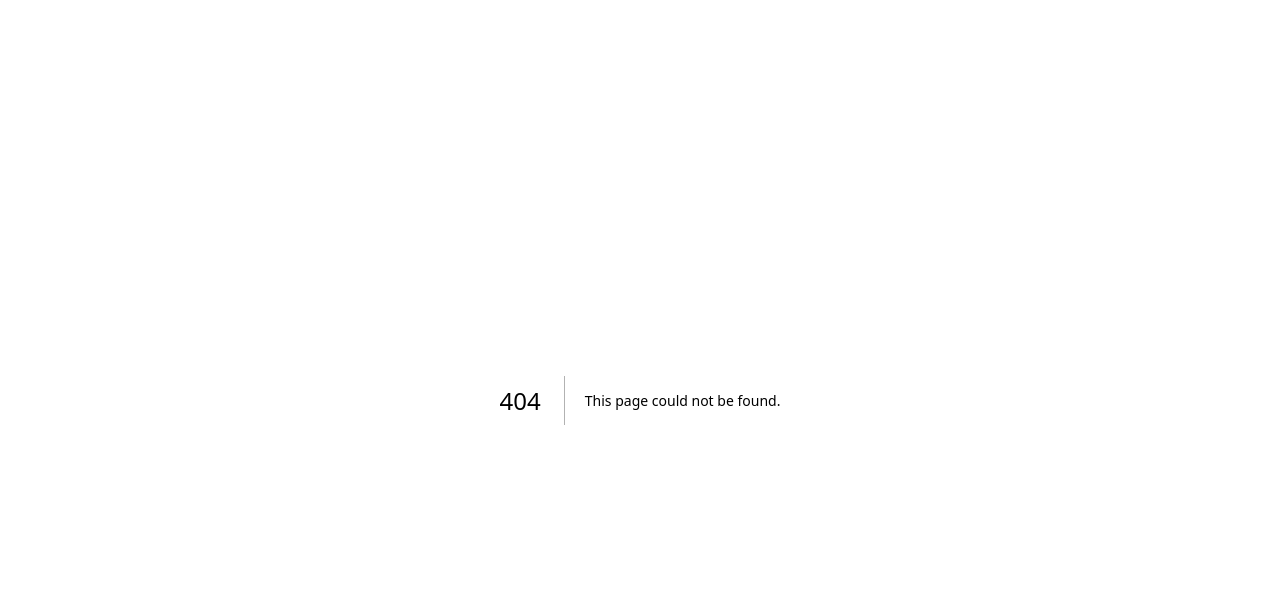
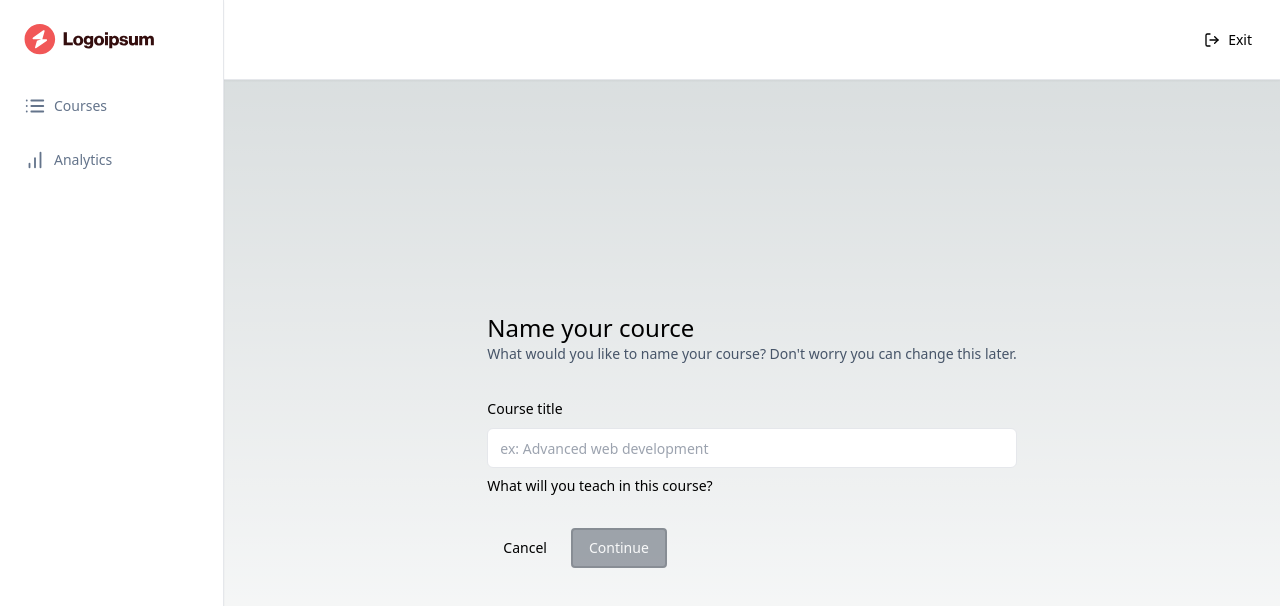
Before and after one commit to DACSN-VAA/lms-tutorial, a Next.js app: page /teacher/create in a window 1280 px wide. Before the commit this address had no page. Shown: the top 606 px of the page. Built offline with nearby package versions, Linux system fonts and the light colour scheme.

Commit message:
The forty 1.42

```diff
--- a/app/(dashboard)/(routes)/search/page.tsx
+++ b/app/(dashboard)/(routes)/search/page.tsx
@@ -1,7 +1,7 @@
 const SearchPage = () => {
   return (
     <div>
-      <h1>Search Page</h1>
+      <h1>Search page</h1>
     </div>
   );
 };
--- /dev/null
+++ b/app/(dashboard)/(routes)/teacher/analytics/page.tsx
@@ -0,0 +1,5 @@
+const AnalyticsPage = () => {
+  return <div>Analytics page</div>;
+};
+
+export default AnalyticsPage;
--- a/app/(dashboard)/(routes)/teacher/courses/page.tsx
+++ b/app/(dashboard)/(routes)/teacher/courses/page.tsx
@@ -1,4 +1,15 @@
+import { Button } from "@/components/ui/button";
+import Link from "next/link";
+
 const CoursesPage = () => {
-  return <div>Courses page!</div>;
+  return (
+    <div className="p-6">
+      <Link href="/teacher/create">
+        <Button className="border-2 border-gray-800 text-white bg-gray-700 hover:bg-gray-900 px-4 py-2 rounded">
+          New Course
+        </Button>
+      </Link>
+    </div>
+  );
 };
 export default CoursesPage;
--- /dev/null
+++ b/app/(dashboard)/(routes)/teacher/create/page.tsx
@@ -0,0 +1,99 @@
+"use client";
+import * as z from "zod";
+import axios from "axios";
+import { zodResolver } from "@hookform/resolvers/zod";
+import { useForm } from "react-hook-form";
+import { useRouter } from "next/navigation";
+
+import { Button } from "@/components/ui/button";
+import { Input } from "@/components/ui/input";
+
+import {
+  Form,
+  FormControl,
+  FormDescription,
+  FormField,
+  FormLabel,
+  FormMessage,
+  FormItem,
+} from "@/components/ui/form";
+import Link from "next/link";
+
+const fromSchema = z.object({
+  title: z.string().min(1, {
+    message: "Title is required",
+  }),
+});
+const CreatePage = () => {
+  const router = useRouter();
+  const form = useForm<z.infer<typeof fromSchema>>({
+    resolver: zodResolver(fromSchema),
+    defaultValues: {
+      title: "",
+    },
+  });
+  const { isSubmitting, isValid } = form.formState;
+  const onSubmit = async (values: z.infer<typeof fromSchema>) => {
+    try {
+      const response = await axios.post("/api/course", values);
+      router.push(`/teacher/courses/${response.data.id}`);
+    } catch {
+      console.log("Something went wrong");
+    }
+  };
+
+  return (
+    <div className="max-w-5xl mx-auto flex md:items-center md:justify-center h-full p-6">
+      <div>
+        <h1 className="text-2xl">Name your cource</h1>
+        <p className="text-sm text-slate-600">
+          What would you like to name your course? Don't worry you can change
+          this later.
+        </p>
+        <Form {...form}>
+          <form
+            onSubmit={form.handleSubmit(onSubmit)}
+            className="space-y-8 mt-8"
+          >
+            <FormField
+              control={form.control}
+              name="title"
+              render={({ field }) => (
+                <FormItem>
+                  <FormLabel>Course title</FormLabel>
+                  <FormControl>
+                    <Input
+                      disabled={isSubmitting}
+                      placeholder="ex: Advanced web development"
+                      {...field}
+                    />
+                  </FormControl>
+                  <FormDescription>
+                    What will you teach in this course?
+                  </FormDescription>
+                  <FormMessage />
+                </FormItem>
+              )}
+            />
+            <div className="flex items-center gap-x-2">
+              <Link href="/">
+                <Button type="button" variant="ghost">
+                  Cancel
+                </Button>
+              </Link>
+              <Button
+                type="submit"
+                disabled={!isValid || isSubmitting}
+                className="border-2 border-gray-800 text-white bg-gray-600 hover:bg-gray-900 px-4 py-2 rounded"
+              >
+                Continue
+              </Button>
+            </div>
+          </form>
+        </Form>
+      </div>
+    </div>
+  );
+};
+
+export default CreatePage;
--- a/app/(dashboard)/_components/sidebar-routes.tsx
+++ b/app/(dashboard)/_components/sidebar-routes.tsx
@@ -1,7 +1,8 @@
 "use client";
 
-import { Compass, Layout } from "lucide-react";
+import { BarChart, Compass, Layout, List } from "lucide-react";
 import { SidebarItem } from "./sidebar-item";
+import { usePathname } from "next/navigation";
 
 const guestRoutes = [
   {
@@ -15,8 +16,26 @@
     href: "/search",
   },
 ];
+
+const teacherRoutes = [
+  {
+    icon: List,
+    label: "Courses",
+    href: "/teacher/courses",
+  },
+  {
+    icon: BarChart,
+    label: "Analytics",
+    href: "/teacher/analytics",
+  },
+];
+
 export const SidebarRoutes = () => {
-  const routes = guestRoutes;
+  const pathname = usePathname();
+
+  const isTeacherPage = pathname?.includes("/teacher");
+
+  const routes = isTeacherPage ? teacherRoutes : guestRoutes;
   return (
     <div className=" flex flex-col w-full">
       {routes.map((route) => (
--- a/app/(dashboard)/layout.tsx
+++ b/app/(dashboard)/layout.tsx
@@ -8,9 +8,9 @@
         <Navbar />
       </div>
       <div className="hidden md:flex h-full w-56 flex-col fixed insert-y-0 z-50">
-        <Sidebar />d
+        <Sidebar />
       </div>
-      <main className="md:pl-56 h-full">{children}</main>
+      <main className="md:pl-56 pt-[80px] h-full">{children}</main>
     </div>
   );
 };
--- a/components/navbar-routes.tsx
+++ b/components/navbar-routes.tsx
@@ -1,7 +1,7 @@
 "use client";
 
 import { UserButton } from "@clerk/nextjs";
-import { usePathname, useRouter } from "next/navigation";
+import { usePathname } from "next/navigation";
 import { Button } from "@/components/ui/button";
 import Link from "next/link";
 
@@ -9,17 +9,18 @@
 
 export const NavbarRoutes = () => {
   const pathname = usePathname();
-  const router = useRouter();
 
   const isTeacherPage = pathname?.startsWith("/teacher");
   const isPlayerPage = pathname?.includes("/chapter");
   return (
     <div className="flex gap-x-2 ml-auto">
       {isTeacherPage || isPlayerPage ? (
-        <Button size="sm" variant="ghost">
-          <LogOut className="h-4 w-4 mr-2" />
-          Exit
-        </Button>
+        <Link href="/">
+          <Button size="sm" variant="ghost">
+            <LogOut className="h-4 w-4 mr-2" />
+            Exit
+          </Button>
+        </Link>
       ) : (
         <Link href="/teacher/courses">
           <Button size="sm" variant="outline">
--- /dev/null
+++ b/components/ui/form.tsx
@@ -0,0 +1,176 @@
+import * as React from "react"
+import * as LabelPrimitive from "@radix-ui/react-label"
+import { Slot } from "@radix-ui/react-slot"
+import {
+  Controller,
+  ControllerProps,
+  FieldPath,
+  FieldValues,
+  FormProvider,
+  useFormContext,
+} from "react-hook-form"
+
+import { cn } from "@/lib/utils"
+import { Label } from "@/components/ui/label"
+
+const Form = FormProvider
+
+type FormFieldContextValue<
+  TFieldValues extends FieldValues = FieldValues,
+  TName extends FieldPath<TFieldValues> = FieldPath<TFieldValues>
+> = {
+  name: TName
+}
+
+const FormFieldContext = React.createContext<FormFieldContextValue>(
+  {} as FormFieldContextValue
+)
+
+const FormField = <
+  TFieldValues extends FieldValues = FieldValues,
+  TName extends FieldPath<TFieldValues> = FieldPath<TFieldValues>
+>({
+  ...props
+}: ControllerProps<TFieldValues, TName>) => {
+  return (
+    <FormFieldContext.Provider value={{ name: props.name }}>
+      <Controller {...props} />
+    </FormFieldContext.Provider>
+  )
+}
+
+const useFormField = () => {
+  const fieldContext = React.useContext(FormFieldContext)
+  const itemContext = React.useContext(FormItemContext)
+  const { getFieldState, formState } = useFormContext()
+
+  const fieldState = getFieldState(fieldContext.name, formState)
+
+  if (!fieldContext) {
+    throw new Error("useFormField should be used within <FormField>")
+  }
+
+  const { id } = itemContext
+
+  return {
+    id,
+    name: fieldContext.name,
+    formItemId: `${id}-form-item`,
+    formDescriptionId: `${id}-form-item-description`,
+    formMessageId: `${id}-form-item-message`,
+    ...fieldState,
+  }
+}
+
+type FormItemContextValue = {
+  id: string
+}
+
+const FormItemContext = React.createContext<FormItemContextValue>(
+  {} as FormItemContextValue
+)
+
+const FormItem = React.forwardRef<
+  HTMLDivElement,
+  React.HTMLAttributes<HTMLDivElement>
+>(({ className, ...props }, ref) => {
+  const id = React.useId()
+
+  return (
+    <FormItemContext.Provider value={{ id }}>
+      <div ref={ref} className={cn("space-y-2", className)} {...props} />
+    </FormItemContext.Provider>
+  )
+})
+FormItem.displayName = "FormItem"
+
+const FormLabel = React.forwardRef<
+  React.ElementRef<typeof LabelPrimitive.Root>,
+  React.ComponentPropsWithoutRef<typeof LabelPrimitive.Root>
+>(({ className, ...props }, ref) => {
+  const { error, formItemId } = useFormField()
+
+  return (
+    <Label
+      ref={ref}
+      className={cn(error && "text-destructive", className)}
+      htmlFor={formItemId}
+      {...props}
+    />
+  )
+})
+FormLabel.displayName = "FormLabel"
+
+const FormControl = React.forwardRef<
+  React.ElementRef<typeof Slot>,
+  React.ComponentPropsWithoutRef<typeof Slot>
+>(({ ...props }, ref) => {
+  const { error, formItemId, formDescriptionId, formMessageId } = useFormField()
+
+  return (
+    <Slot
+      ref={ref}
+      id={formItemId}
+      aria-describedby={
+        !error
+          ? `${formDescriptionId}`
+          : `${formDescriptionId} ${formMessageId}`
+      }
+      aria-invalid={!!error}
+      {...props}
+    />
+  )
+})
+FormControl.displayName = "FormControl"
+
+const FormDescription = React.forwardRef<
+  HTMLParagraphElement,
+  React.HTMLAttributes<HTMLParagraphElement>
+>(({ className, ...props }, ref) => {
+  const { formDescriptionId } = useFormField()
+
+  return (
+    <p
+      ref={ref}
+      id={formDescriptionId}
+      className={cn("text-sm text-muted-foreground", className)}
+      {...props}
+    />
+  )
+})
+FormDescription.displayName = "FormDescription"
+
+const FormMessage = React.forwardRef<
+  HTMLParagraphElement,
+  React.HTMLAttributes<HTMLParagraphElement>
+>(({ className, children, ...props }, ref) => {
+  const { error, formMessageId } = useFormField()
+  const body = error ? String(error?.message) : children
+
+  if (!body) {
+    return null
+  }
+
+  return (
+    <p
+      ref={ref}
+      id={formMessageId}
+      className={cn("text-sm font-medium text-destructive", className)}
+      {...props}
+    >
+      {body}
+    </p>
+  )
+})
+FormMessage.displayName = "FormMessage"
+
+export {
+  useFormField,
+  Form,
+  FormItem,
+  FormLabel,
+  FormControl,
+  FormDescription,
+  FormMessage,
+  FormField,
+}
--- /dev/null
+++ b/components/ui/input.tsx
@@ -0,0 +1,25 @@
+import * as React from "react"
+
+import { cn } from "@/lib/utils"
+
+export interface InputProps
+  extends React.InputHTMLAttributes<HTMLInputElement> {}
+
+const Input = React.forwardRef<HTMLInputElement, InputProps>(
+  ({ className, type, ...props }, ref) => {
+    return (
+      <input
+        type={type}
+        className={cn(
+          "flex h-10 w-full rounded-md border border-input bg-background px-3 py-2 text-sm ring-offset-background file:border-0 file:bg-transparent file:text-sm file:font-medium placeholder:text-muted-foreground focus-visible:outline-none focus-visible:ring-2 focus-visible:ring-ring focus-visible:ring-offset-2 disabled:cursor-not-allowed disabled:opacity-50",
+          className
+        )}
+        ref={ref}
+        {...props}
+      />
+    )
+  }
+)
+Input.displayName = "Input"
+
+export { Input }
--- /dev/null
+++ b/components/ui/label.tsx
@@ -0,0 +1,26 @@
+"use client"
+
+import * as React from "react"
+import * as LabelPrimitive from "@radix-ui/react-label"
+import { cva, type VariantProps } from "class-variance-authority"
+
+import { cn } from "@/lib/utils"
+
+const labelVariants = cva(
+  "text-sm font-medium leading-none peer-disabled:cursor-not-allowed peer-disabled:opacity-70"
+)
+
+const Label = React.forwardRef<
+  React.ElementRef<typeof LabelPrimitive.Root>,
+  React.ComponentPropsWithoutRef<typeof LabelPrimitive.Root> &
+    VariantProps<typeof labelVariants>
+>(({ className, ...props }, ref) => (
+  <LabelPrimitive.Root
+    ref={ref}
+    className={cn(labelVariants(), className)}
+    {...props}
+  />
+))
+Label.displayName = LabelPrimitive.Root.displayName
+
+export { Label }
```
Also changed, not shown: package.json (+6 -1 lines), 1 other file (tests, documents, lock files or other folders).
